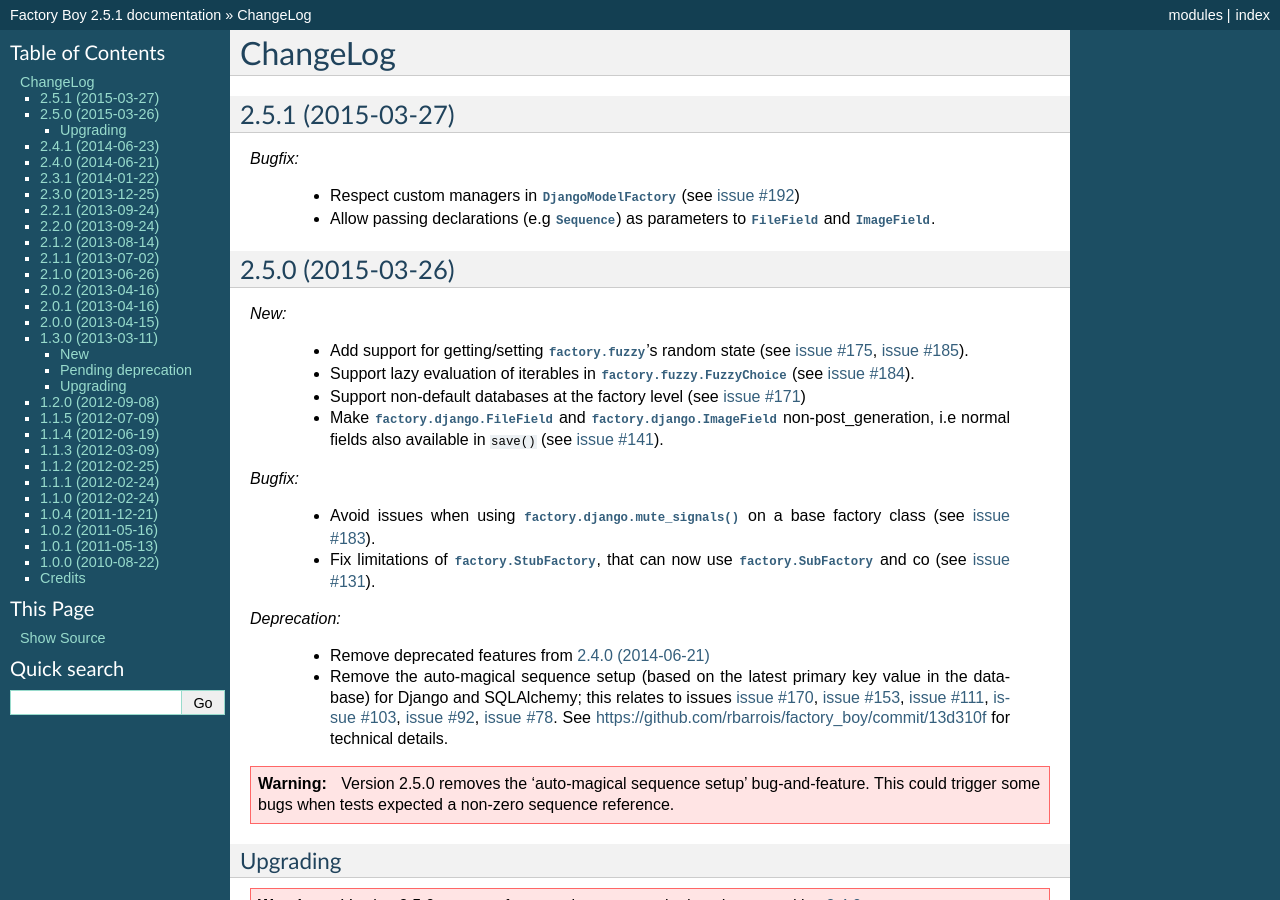
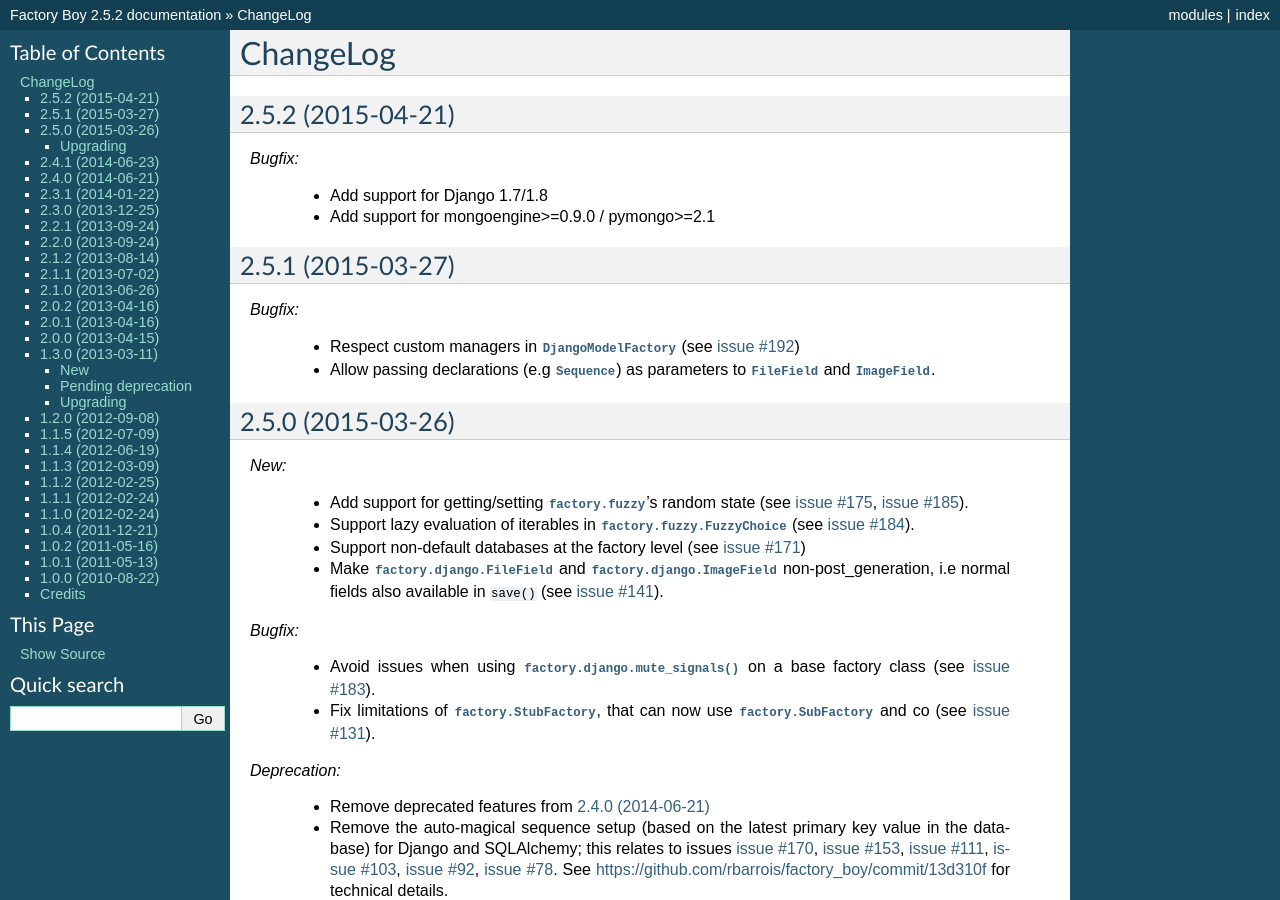
Before and after one commit to FactoryBoy/factory_boy, a Sphinx documentation site: the page built from docs/changelog.rst, in a window 1280 px wide and 900 px high. Built offline with Sphinx 7.4.7, drawn with Linux system fonts in a browser that asks for light colours; some of the changed text lies outside the part shown.

Commit message:
Release v2.5.2

```diff
--- a/docs/changelog.rst
+++ b/docs/changelog.rst
@@ -1,6 +1,15 @@
 ChangeLog
 =========
 
+.. _v2.5.2:
+
+2.5.2 (2015-04-21)
+------------------
+
+*Bugfix:*
+
+    - Add support for Django 1.7/1.8
+    - Add support for mongoengine>=0.9.0 / pymongo>=2.1
 
 .. _v2.5.1:
 
--- a/factory/__init__.py
+++ b/factory/__init__.py
@@ -20,7 +20,7 @@
 # OUT OF OR IN CONNECTION WITH THE SOFTWARE OR THE USE OR OTHER DEALINGS IN
 # THE SOFTWARE.
 
-__version__ = '2.5.1'
+__version__ = '2.5.2'
 __author__ = 'Raphaël Barrois <raphael.barrois+fboy@polytechnique.org>'
 
 
```
